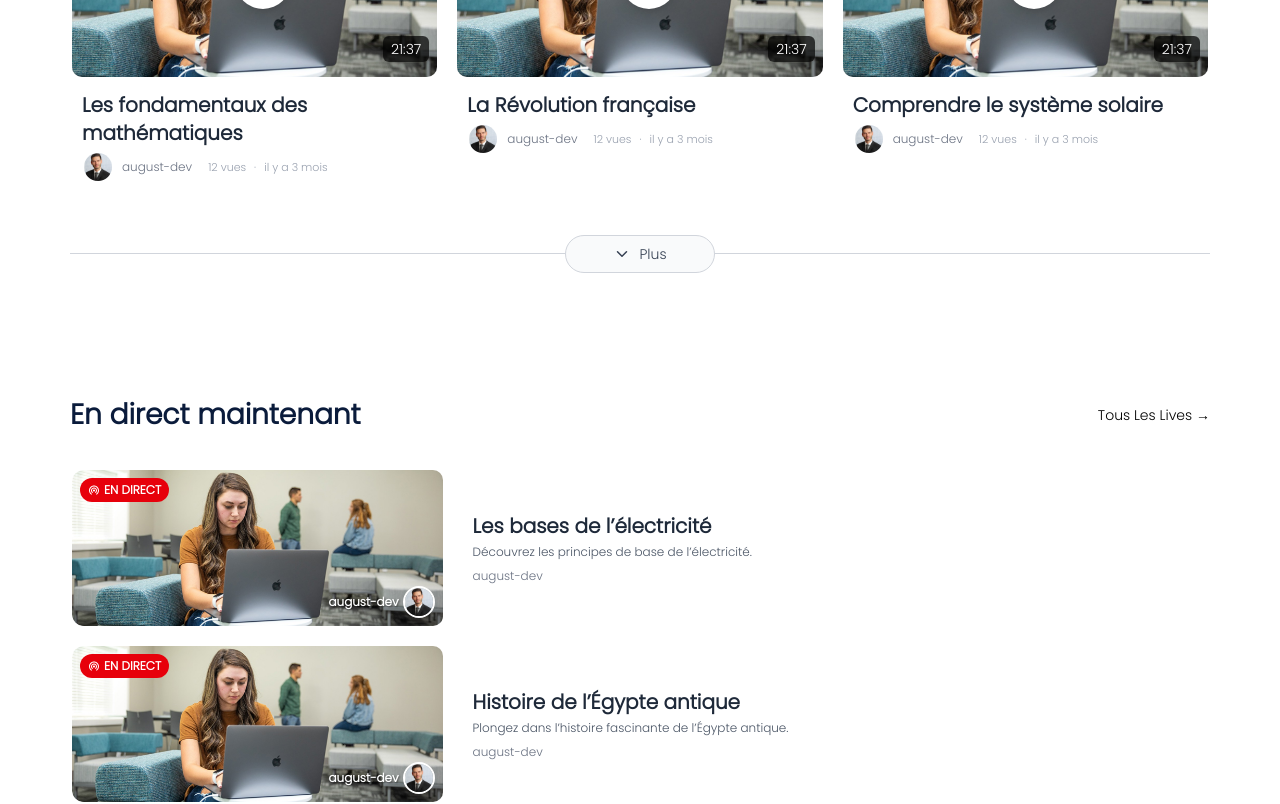
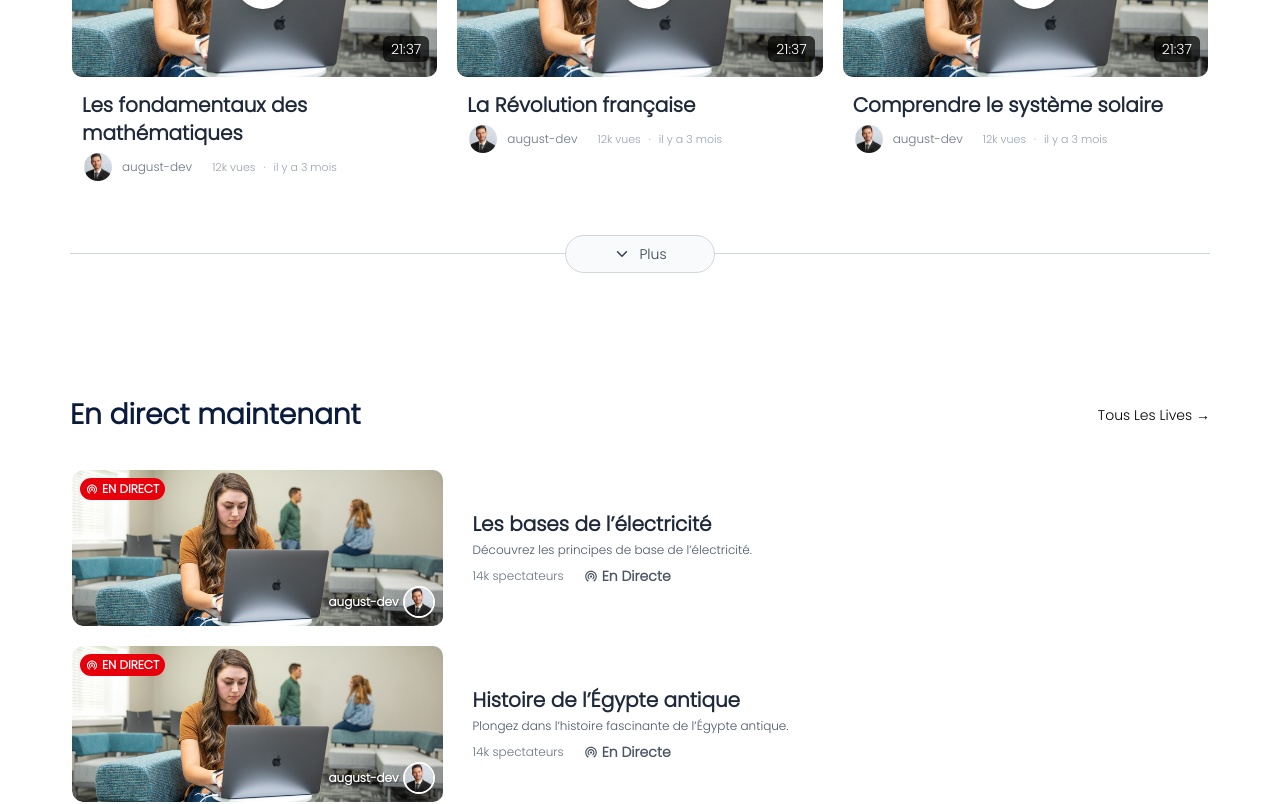
Before and after one commit to august-dev-pro/ilearning-tv, a Next.js app: page / in a window 1280 px wide. Shown: the part 1160-1964 px from the top of the page. Built offline with nearby package versions, Linux system fonts and the light colour scheme.

Commit message:
fix: refactore videos card component dynamique

```diff
--- a/src/components/videos/VideoCard2.tsx
+++ b/src/components/videos/VideoCard2.tsx
@@ -71,7 +71,7 @@ export default function VideoCard({ video, type = "normal" }: VideoCardProps) {
 
         {/* LIVE or TREND Badge */}
         {(isLive || isTrend) && (
-          <span className="absolute flex items-center gap-1 top-2 left-2 bg-red-600 text-white text-[9px] sm:text-xs font-medium sm:font-bold px-2 py-1 rounded-full">
+          <span className="absolute flex items-center gap-1 top-2 left-2 bg-red-600 text-white text-[9px] sm:text-xs font-medium sm:font-bold px-[6px] py-[3px] rounded-full">
             {isLive ? <MdWifiTethering /> : <MdWhatshot />}
             {isLive ? <span>EN DIRECT</span> : <span>En Tendance</span>}
           </span>
@@ -85,7 +85,7 @@ export default function VideoCard({ video, type = "normal" }: VideoCardProps) {
         {/* Teacher Image (Avatar) */}
         {(isTrend || isLive) && video.teacherImage && (
           <div className="absolute bottom-2 right-2 flex items-center gap-1">
-            <span className="text-xs text-white font-bold text-shadow">
+            <span className="text-[10px] font-[400] sm:text-xs text-white sm:font-bold text-shadow">
               {video.userName}
             </span>
 
@@ -128,9 +128,9 @@ export default function VideoCard({ video, type = "normal" }: VideoCardProps) {
             {truncatedDescription}
           </p>
         )}
-        <div className="flex flex-wrap gap-1 sm:gap-4 items-center">
-          <div className="flex items-center gap-2">
-            {isNormal && video.teacherImage && (
+        <div className="flex flex-wrap gap-1 sm:gap-5 items-center">
+          {isNormal && video.teacherImage ? (
+            <div className="flex items-center gap-2">
               <Image
                 src={/* video.teacherImage || */ teacherImage.src}
                 width={500}
@@ -138,21 +138,24 @@ export default function VideoCard({ video, type = "normal" }: VideoCardProps) {
                 alt="teacher"
                 className=" w-8 h-8 rounded-full border-2 border-white"
               />
-            )}
-
+              <p className="text-xs text-gray-500 ">{video.userName}</p>
+            </div>
+          ) : isLive ? (
+            <p className="text-xs text-gray-500 ">14k spectateurs</p>
+          ) : (
             <p className="text-xs text-gray-500 ">{video.userName}</p>
-          </div>
+          )}
 
           {(isNormal || isTrend) && (
             <div className="flex items-center text-[11px] text-gray-400 space-x-2">
-              <span>{video.views} vues</span>
+              <span>{video.views}k vues</span>
               <span>·</span>
               <span>il y a {video.publishedAt}</span>
             </div>
           )}
 
           {isLive && (
-            <span className="hidden smflex items-center gap-1 text-[13px] sm:text-sm text-gray-600 font-bold">
+            <span className="hidden sm:flex items-center gap-1 text-[13px] sm:text-sm text-gray-600 font-bold">
               <MdWifiTethering /> En Directe
             </span>
           )}
```
